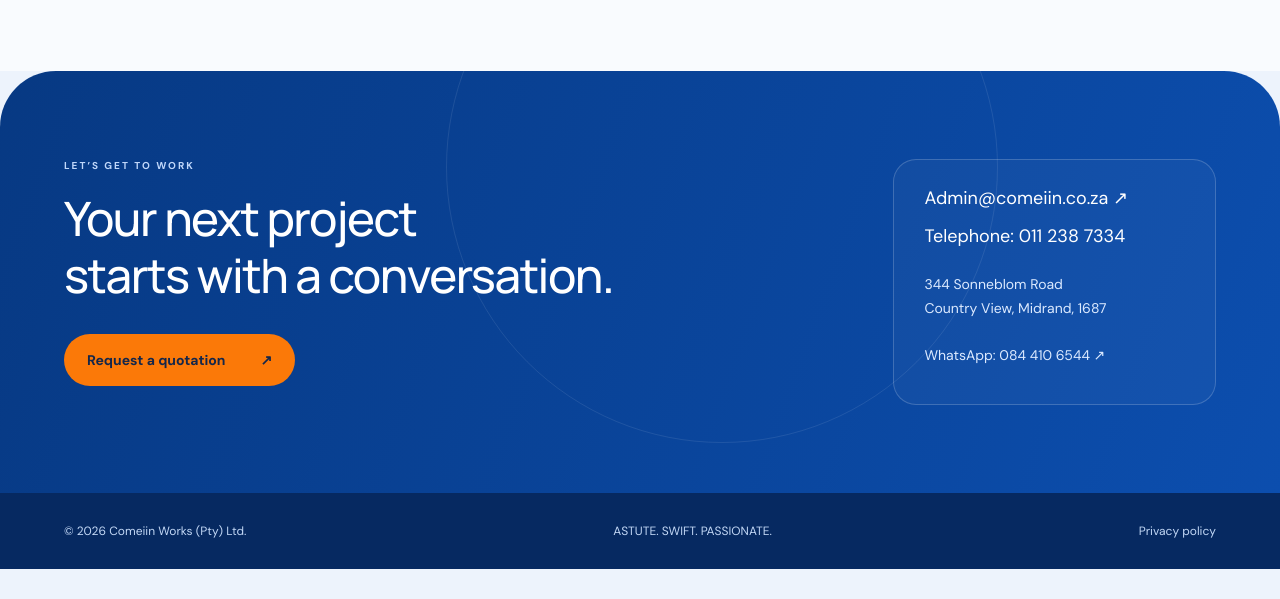
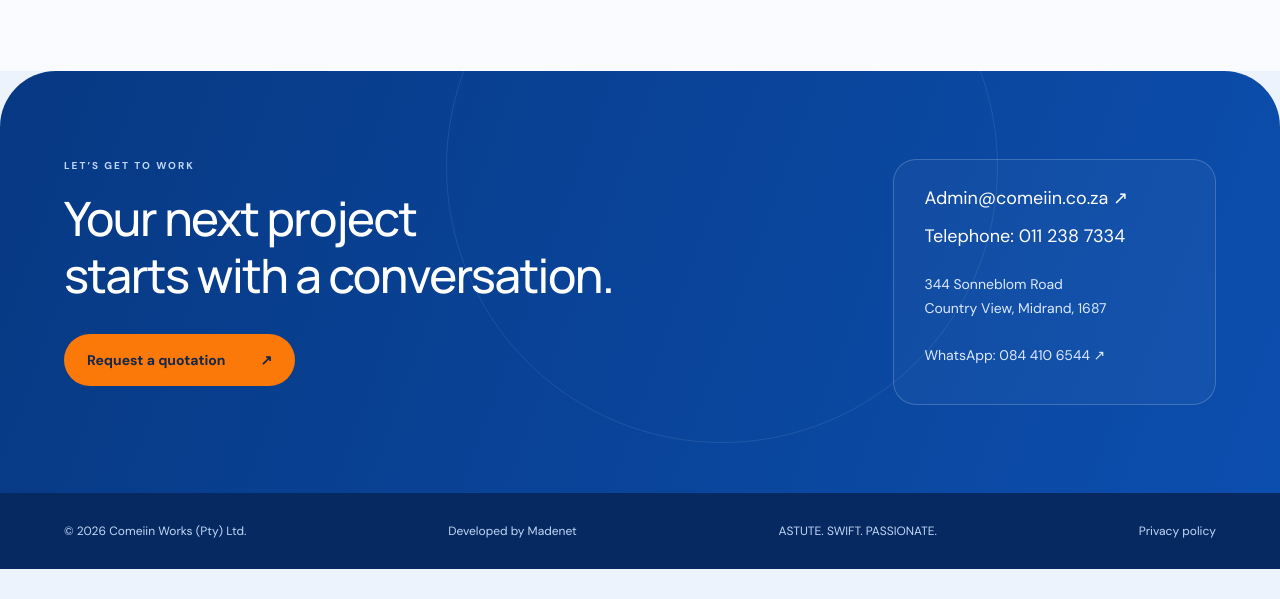
Before and after one commit to NJay-Dev/comeiin-works-website, a plain HTML site: page dist/index.html in a window 1280 px wide. Shown: the part 2755-3354 px from the top of the page. Drawn offline with nearby package versions, Linux system fonts and the light colour scheme; animation ran at ten frames a second.

Commit message:
Developer's footer tag

```diff
--- a/dist/index.html
+++ b/dist/index.html
@@ -314,6 +314,10 @@
     </main>
     <footer>
       <span>© 2026 Comeiin Works (Pty) Ltd.</span>
+      <span>
+        Developed by
+        <a href="https://madenet.netlify.app" target="_blank" rel="noopener">Madenet</a>
+      </span>
       <span>ASTUTE. SWIFT. PASSIONATE.</span>
       <a href="privacy.html">Privacy policy</a>
     </footer>
```
